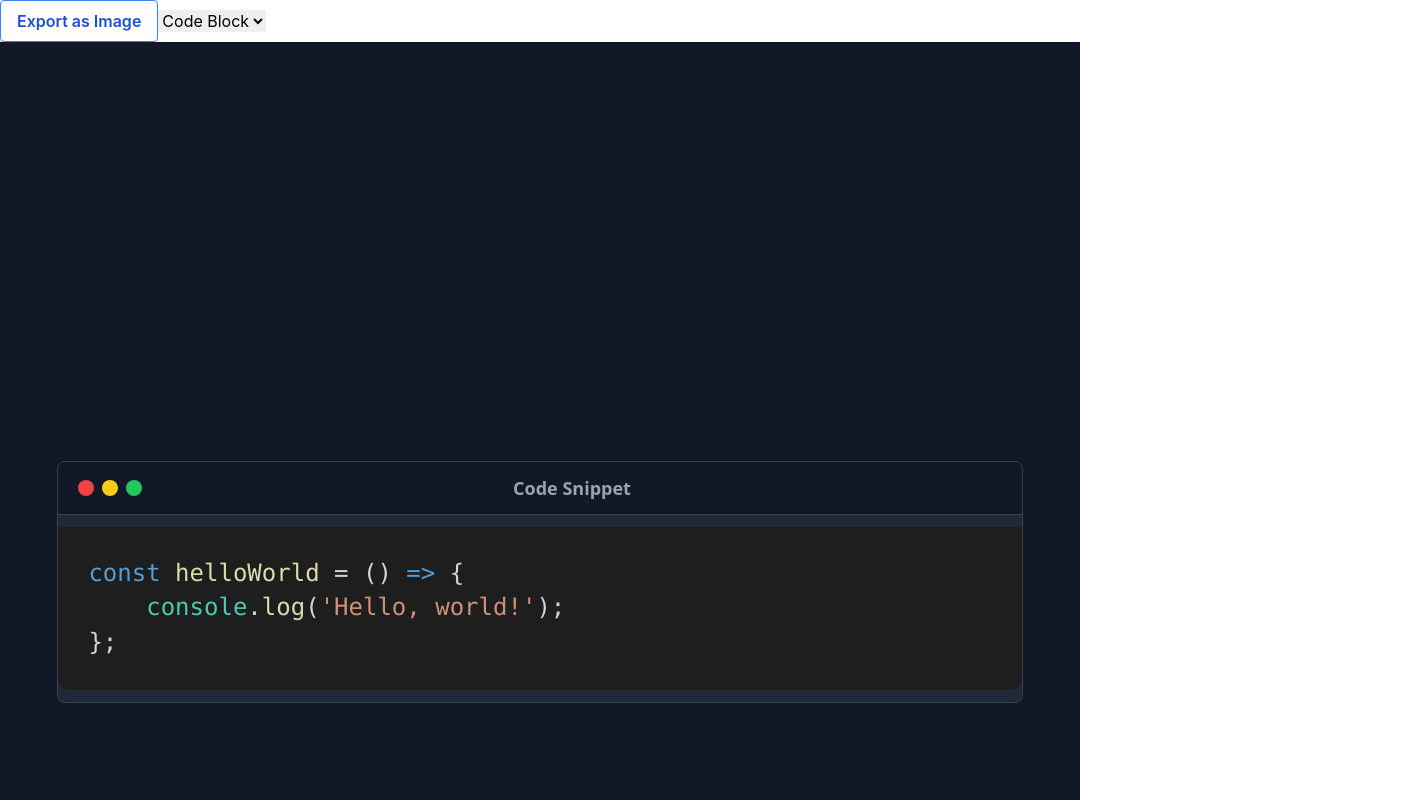
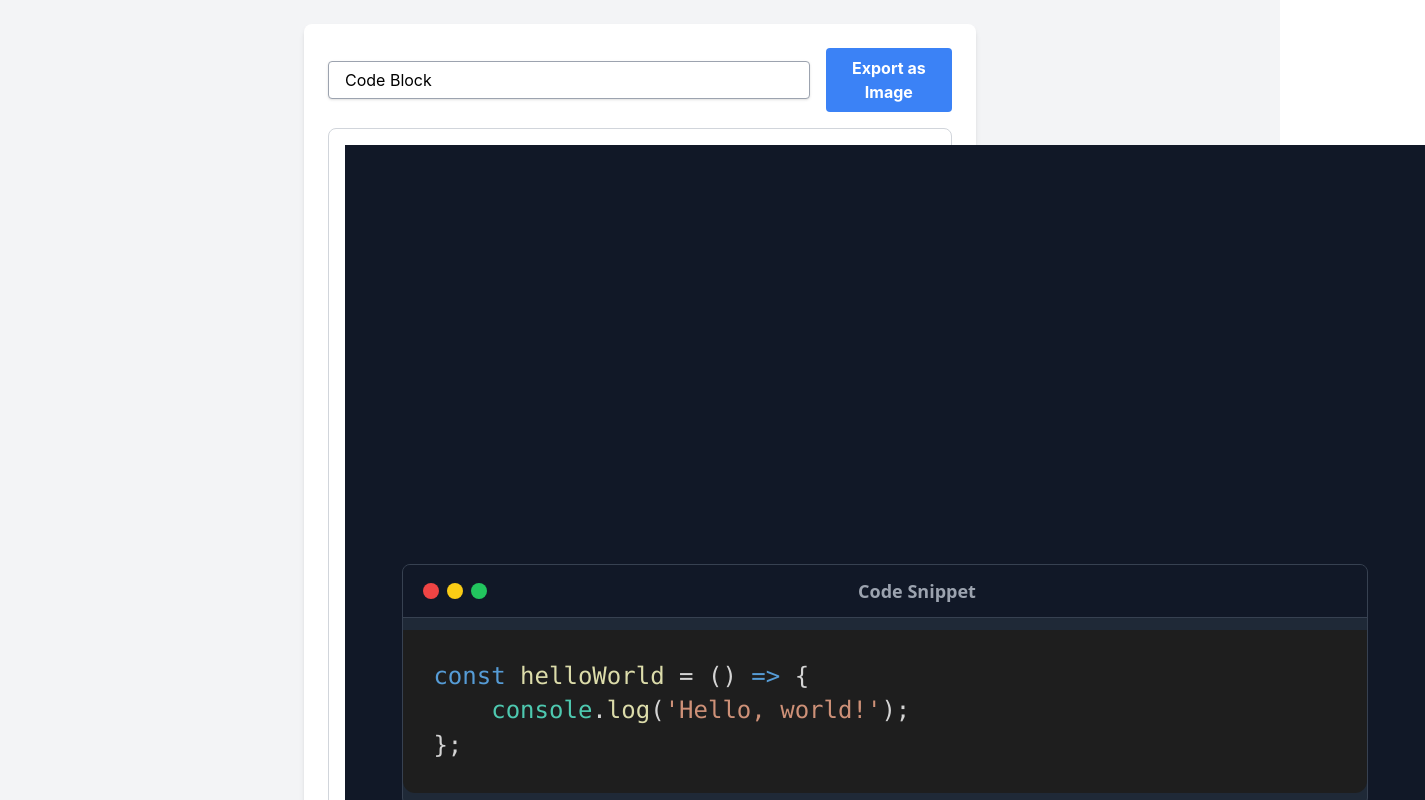
Before and after one commit to ehsandevs/social-post-creator, a React (Create React App) app: page /instagram in a window 1280 px wide. Shown: the top 800 px of the page, 1425 px wide, since content can reach past the window. Built offline with nearby package versions, Linux system fonts and the light colour scheme.

Commit message:
refactor InstagramPost layout for improved styling and user experience

```diff
--- a/src/Pages/Instagram.js
+++ b/src/Pages/Instagram.js
@@ -36,17 +36,29 @@ function InstagramPost() {
     };
 
     return (
-        <div className="InstagramPost">
-            <button className="bg-transparent hover:bg-blue-500 text-blue-700 font-semibold hover:text-white py-2 px-4 border border-blue-500 hover:border-transparent rounded" onClick={exportAsImage}>
-                Export as Image
-            </button>
-            <select onChange={(e) => setSelectedPostType(e.target.value)} value={selectedPostType}>
-                <option value="simpleText">Simple Text</option>
-                <option value="codeBlock">Code Block</option>
-                {/* Add other options here */}
-            </select>
-            <PostComponent ref={postRef} code={exampleCode}
-                language="javascript" />
+        <div className="InstagramPost p-6 bg-gray-100 min-h-screen flex flex-col items-center">
+            <div className="w-full max-w-2xl bg-white rounded-lg shadow-md p-6">
+                <div className="flex justify-between items-center mb-4">
+                    <select
+                        className="block appearance-none w-full bg-white border border-gray-400 hover:border-gray-500 px-4 py-2 pr-8 rounded shadow leading-tight focus:outline-none focus:shadow-outline"
+                        onChange={(e) => setSelectedPostType(e.target.value)}
+                        value={selectedPostType}
+                    >
+                        <option value="simpleText">Simple Text</option>
+                        <option value="codeBlock">Code Block</option>
+                        {/* Add other options here */}
+                    </select>
+                    <button
+                        className="ml-4 bg-blue-500 hover:bg-blue-700 text-white font-bold py-2 px-4 rounded focus:outline-none focus:shadow-outline"
+                        onClick={exportAsImage}
+                    >
+                        Export as Image
+                    </button>
+                </div>
+                <div className="border border-gray-300 p-4 rounded-lg">
+                    <PostComponent ref={postRef} code={exampleCode} language="javascript" />
+                </div>
+            </div>
         </div>
     );
 }
```
